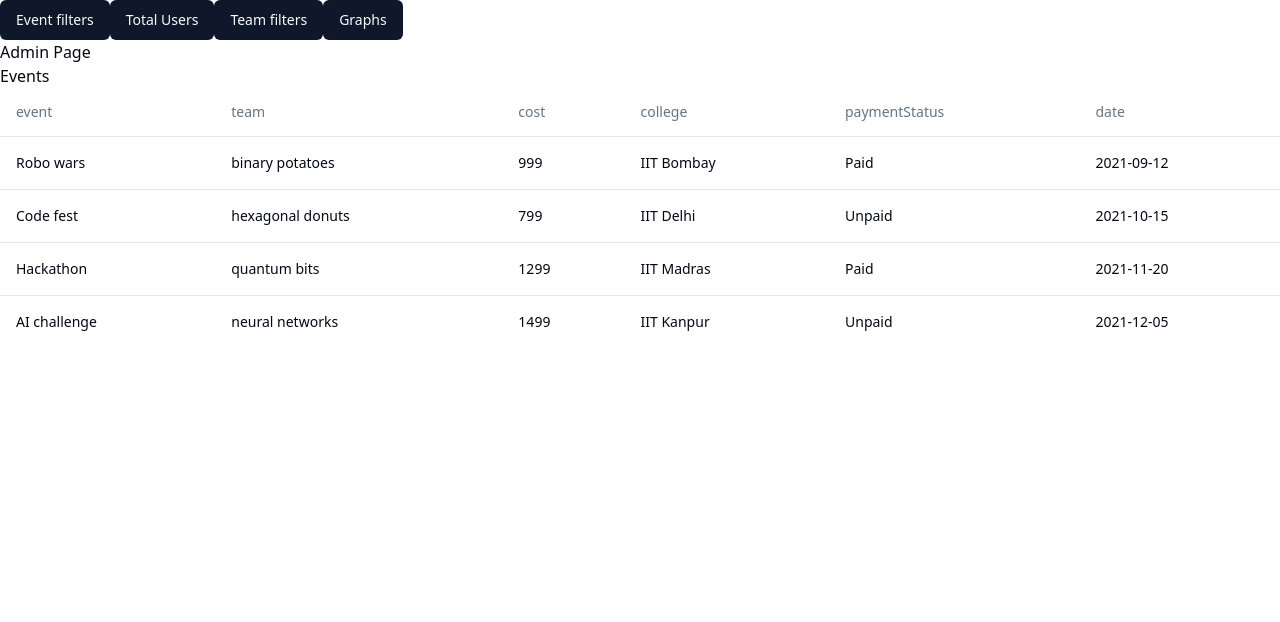
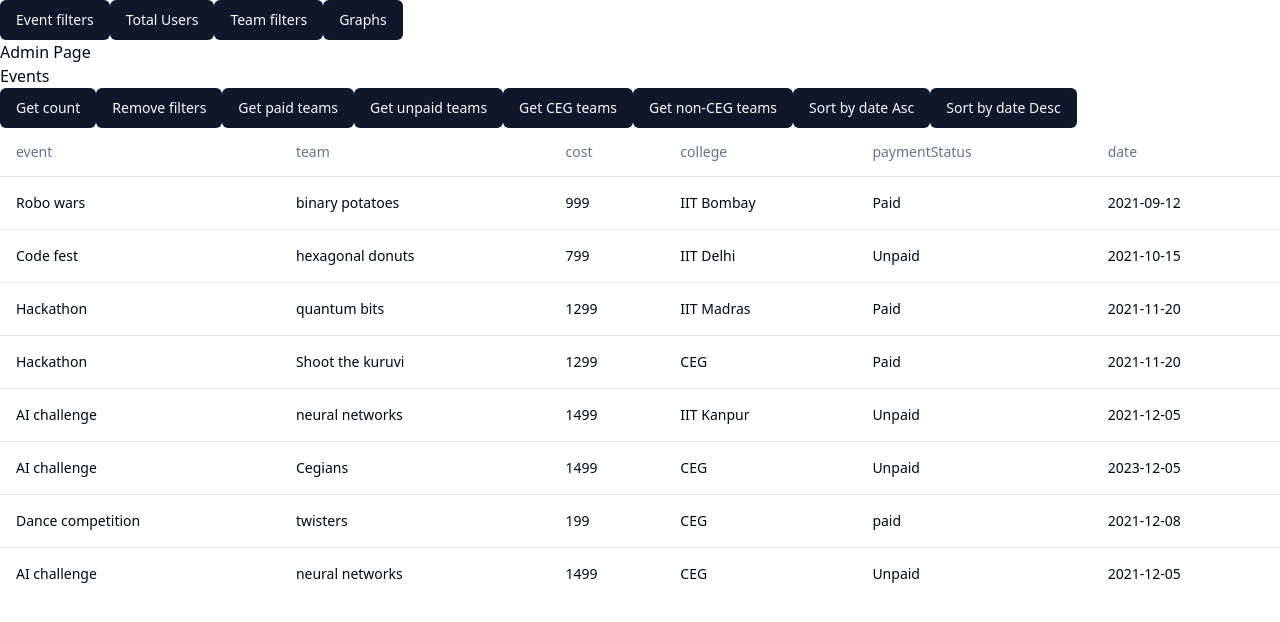
Before and after one commit to Varun-Karthik-T/admin-site-k24, a React (Vite) app in the folder admin-site/: page /events in a window 1280 px wide. Shown: the top 622 px of the page. Built offline with nearby package versions, Linux system fonts and the light colour scheme.

Commit message:
Event wise filters done

```diff
--- a/admin-site/src/constants/codes.jsx
+++ b/admin-site/src/constants/codes.jsx
@@ -33,8 +33,72 @@ const eventCodes = {
     RIDDLESPHINX: { name: 'Riddle of Sphinx', type: 'Online', team: 1, cost: 0 },
  };
 
- const headers = [
-    "event","team","cost","college","paymentStatus","date"
- ]
+ const sampleEventsData = [
+    {
+      event: "Robo wars",
+      team: "binary potatoes",
+      cost: 999,
+      college: "IIT Bombay",
+      paymentStatus: "Paid",
+      date: "2021-09-12",
+    },
+    {
+      event: "Code fest",
+      team: "hexagonal donuts",
+      cost: 799,
+      college: "IIT Delhi",
+      paymentStatus: "Unpaid",
+      date: "2021-10-15",
+    },
+    {
+      event: "Hackathon",
+      team: "quantum bits",
+      cost: 1299,
+      college: "IIT Madras",
+      paymentStatus: "Paid",
+      date: "2021-11-20",
+    },
+    {
+      event: "Hackathon",
+      team: "Shoot the kuruvi",
+      cost: 1299,
+      college: "CEG",
+      paymentStatus: "Paid",
+      date: "2021-11-20",
+    },
+    {
+      event: "AI challenge",
+      team: "neural networks",
+      cost: 1499,
+      college: "IIT Kanpur",
+      paymentStatus: "Unpaid",
+      date: "2021-12-05",
+    },
+    {
+      event: "AI challenge",
+      team: "Cegians",
+      cost: 1499,
+      college: "CEG",
+      paymentStatus: "Unpaid",
+      date: "2023-12-05",
+    },
+    {
+      event: "Dance competition",
+      team: "twisters",
+      cost: 199,
+      college: "CEG",
+      paymentStatus: "paid",
+      date: "2021-12-08",
+    },
+    {
+      event: "AI challenge",
+      team: "neural networks",
+      cost: 1499,
+      college: "CEG",
+      paymentStatus: "Unpaid",
+      date: "2021-12-05",
+    },
+  ]
 
- export {workshopCodes, eventCodes, headers};
+
+ export {workshopCodes, eventCodes, sampleEventsData};
--- a/admin-site/src/pages/Events/index.jsx
+++ b/admin-site/src/pages/Events/index.jsx
@@ -1,46 +1,93 @@
 import DataTable from "@/components/DataTable/DataTable";
 import React, { useState } from "react";
-import { headers } from "@/constants/codes";
+import { sampleEventsData } from "@/constants/codes";
+import { Button } from "@/components/ui/button";
 
 export default function EventsPage() {
-  const [data, setData] = useState([
-    {
-      event: "Robo wars",
-      team: "binary potatoes",
-      cost: 999,
-      college: "IIT Bombay",
-      paymentStatus: "Paid",
-      date: "2021-09-12",
-    },
-    {
-      event: "Code fest",
-      team: "hexagonal donuts",
-      cost: 799,
-      college: "IIT Delhi",
-      paymentStatus: "Unpaid",
-      date: "2021-10-15",
-    },
-    {
-      event: "Hackathon",
-      team: "quantum bits",
-      cost: 1299,
-      college: "IIT Madras",
-      paymentStatus: "Paid",
-      date: "2021-11-20",
-    },
-    {
-      event: "AI challenge",
-      team: "neural networks",
-      cost: 1499,
-      college: "IIT Kanpur",
-      paymentStatus: "Unpaid",
-      date: "2021-12-05",
-    },
+  const [headers, setHeaders] = useState([
+    "event",
+    "team",
+    "cost",
+    "college",
+    "paymentStatus",
+    "date",
   ]);
+  const [data, setData] = useState(sampleEventsData);
+  const [processedData, setProcessedData] = useState(data);
+  const [processedHeaders, setProcessedHeaders] = useState(headers);
+
+  function getEventWiseParticipants(data) {
+    const eventCounts = data.reduce((counts, item) => {
+      if (!counts[item.event]) {
+        counts[item.event] = 0;
+      }
+      counts[item.event]++;
+      return counts;
+    }, {});
+
+    setProcessedHeaders(["Event", "Participants Count"]);
+    const dataArr = Object.keys(eventCounts).map((event) => ({
+      Event: event,
+      "Participants Count": eventCounts[event],
+    }));
+    setProcessedData(dataArr);
+  }
+
+  function getPaidTeams(data) {
+    const paidTeams = data.filter(item => item.paymentStatus === "Paid");
+    setProcessedData(paidTeams);
+    setProcessedHeaders(headers);
+  }
+  function getUnpaidTeams(data) {
+    const paidTeams = data.filter(item => item.paymentStatus === "Unpaid");
+    setProcessedData(paidTeams);
+    setProcessedHeaders(headers);
+  }
+  function getCEG(data) {
+    const CEGTeams = data.filter(item => item.college === "CEG");
+    setProcessedData(CEGTeams);
+    setProcessedHeaders(headers);
+  }
+  function getNotCEG(data) {
+    const notCEGTeams = data.filter(item => item.college != "CEG");
+    setProcessedData(notCEGTeams);
+    setProcessedHeaders(headers);
+  }
+
+  function sortByDateAsc(data) {
+    const sortedData = [...data].sort((a, b) => new Date(a.date) - new Date(b.date));
+    setProcessedData(sortedData);
+    setProcessedHeaders(headers);
+  }
+  function sortByDateDesc(data) {
+    const sortedData = [...data].sort((a, b) => new Date(b.date) - new Date(a.date));
+    setProcessedData(sortedData);
+    setProcessedHeaders(headers);
+  }
+
+  function removeFilters() {
+    setProcessedData(data);
+    setProcessedHeaders(headers);
+  }
+
   return (
     <div>
       <h1>Events</h1>
-      <DataTable headers={headers} data={data} />
+      <Button onClick={() => getEventWiseParticipants(data)}>
+        {" "}
+        Get count{" "}
+      </Button>
+      <Button onClick={() => removeFilters()}>
+        {" "}
+        Remove filters{" "}
+      </Button>
+      <Button onClick={() => getPaidTeams(data)}> Get paid teams </Button>
+      <Button onClick={() => getUnpaidTeams(data)}> Get unpaid teams </Button>
+      <Button onClick={() => getCEG(data)}> Get CEG teams </Button>
+      <Button onClick={() => getNotCEG(data)}> Get non-CEG teams </Button>
+      <Button onClick={() => sortByDateAsc(data)}> Sort by date Asc </Button>
+      <Button onClick={() => sortByDateDesc(data)}> Sort by date Desc </Button>
+      <DataTable headers={processedHeaders} data={processedData} />
     </div>
   );
 }
```
